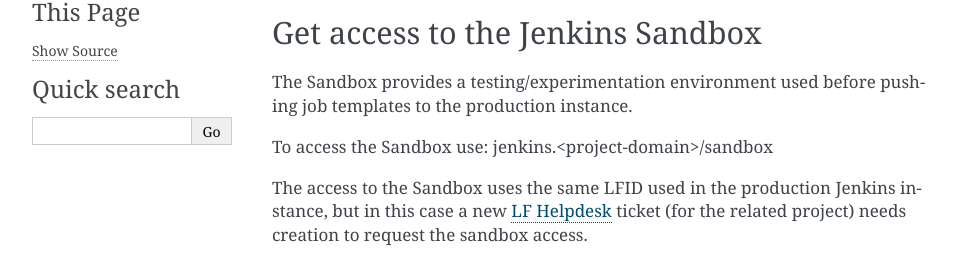
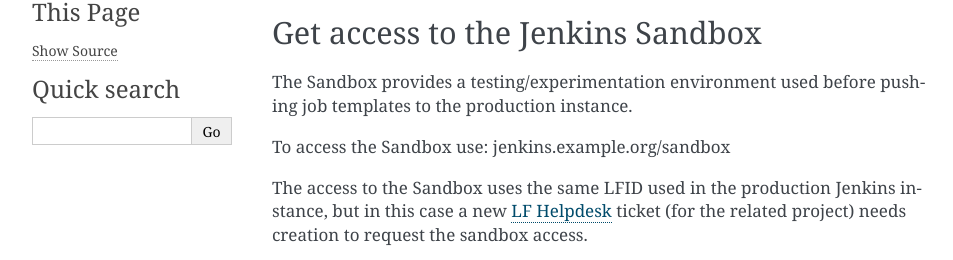
Before and after one commit to lfit/releng-docs, a Sphinx documentation site: the page built from docs/jenkins-sandbox.rst, in a window 1280 px wide and 900 px high, scrolled down 300 px, cut to the strip 125-385 px from the top of the window. Shown: the whole strip, without its empty margins (148-1101 px from the left). Built offline with Sphinx 7.4.7, drawn with Linux system fonts in a browser that asks for light colours; the version number could not be read and is left out; some of the changed text lies outside the part shown.

Commit message:
Use example.org everywhere for placeholders
We agreed on using example.org instead of <project-domain> everywhere
in docs so update this page to reflect that.

Change-Id: If169bd1badc946442545a50ede261f8f2215ba24
Signed-off-by: Thanh Ha <thanh.ha@linuxfoundation.org>

```diff
--- a/docs/jenkins-sandbox.rst
+++ b/docs/jenkins-sandbox.rst
@@ -23,7 +23,7 @@
 The Sandbox provides a testing/experimentation environment used before
 pushing job templates to the production instance.
 
-To access the Sandbox use: jenkins.<project-domain>/sandbox
+To access the Sandbox use: jenkins.example.org/sandbox
 
 The access to the Sandbox uses the same LFID used in the production Jenkins
 instance, but in this case a new `LF Helpdesk <mailto:helpdesk@rt.linuxfoundation.org>`_ ticket
@@ -133,7 +133,7 @@
 
 .. code-block:: bash
 
-   git clone ssh://<LFID>@gerrit.<project-domain>:29418/ci-management
+   git clone ssh://<LFID>@gerrit.example.org:29418/ci-management
 
 Make sure you sync global-jjb also using:
 
```
